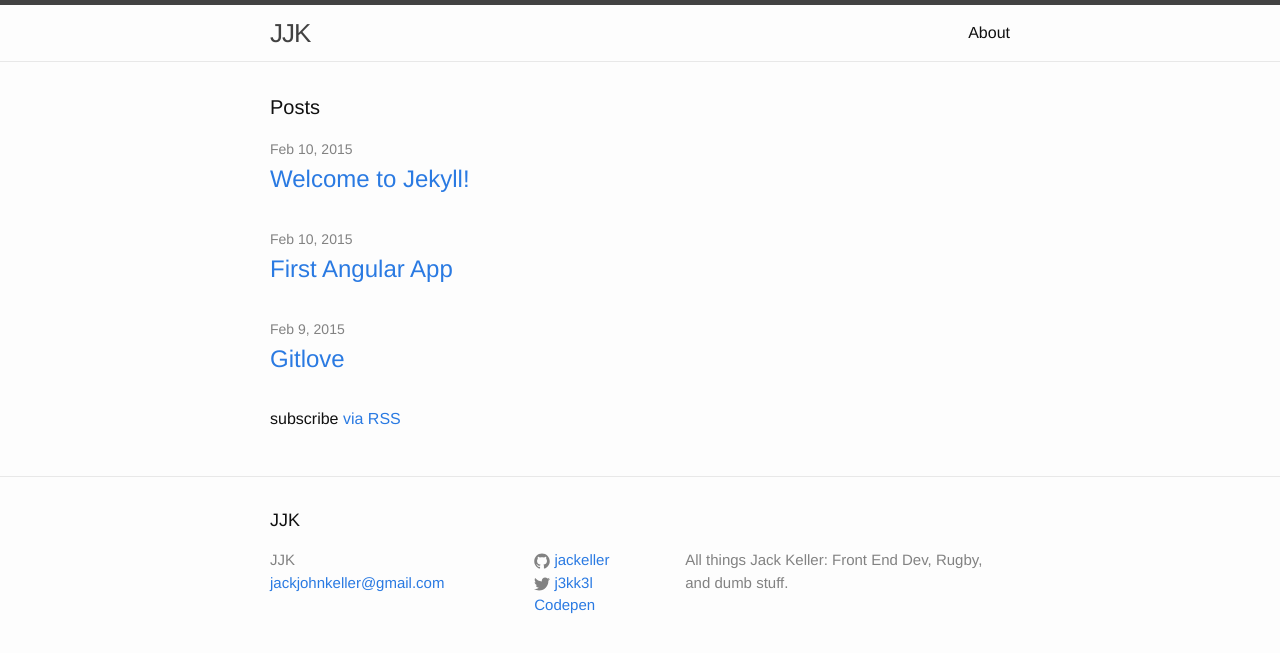
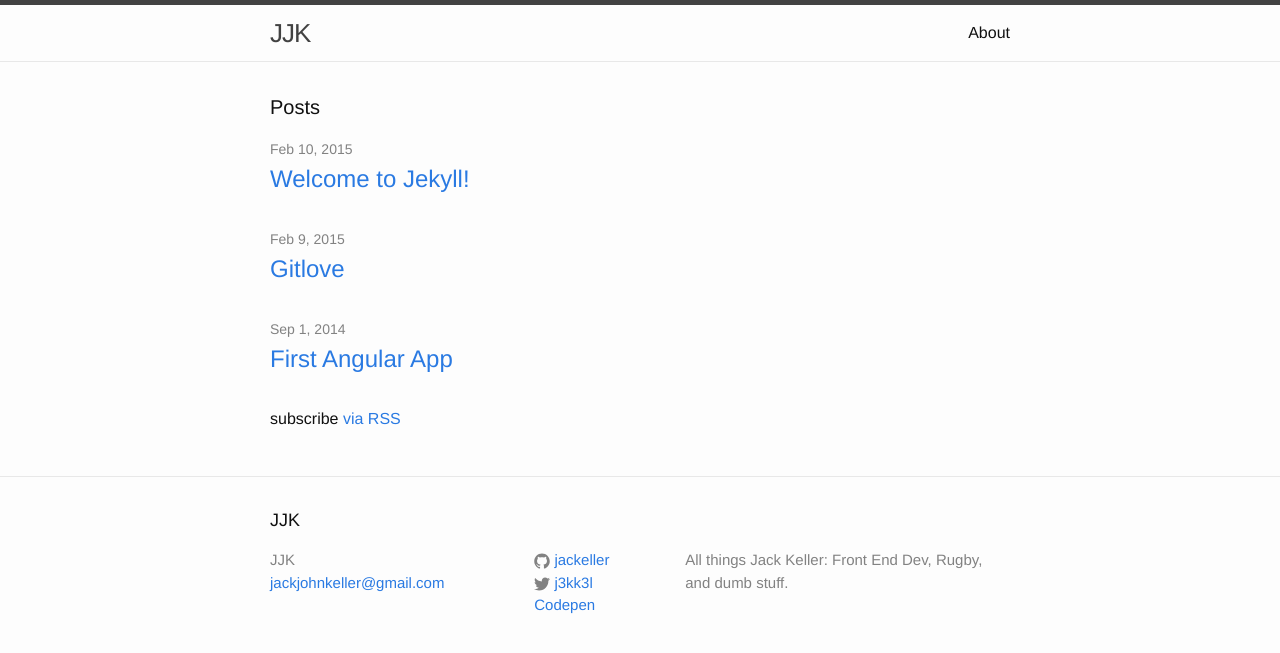
Before and after one commit to jackeller/jackeller.github.io, a Jekyll site: the page built from index.html, in a window 1280 px wide. Shown: the top 653 px of the page. Built offline with Jekyll 4.4.1, drawn with Linux system fonts in a browser that asks for light colours.

Commit message:
changing date

```diff
--- a/_posts/2014-09-01-first-angular-app.markdown
+++ b/_posts/2014-09-01-first-angular-app.markdown
@@ -1,7 +1,7 @@
 ---
 layout: post
 title:  "First Angular App"
-date:   2015-02-10 22:03:35
+date:   2014-09-01 22:03:35
 categories: projects
 ---
 Here's the first app I worked on in Angular:
```
